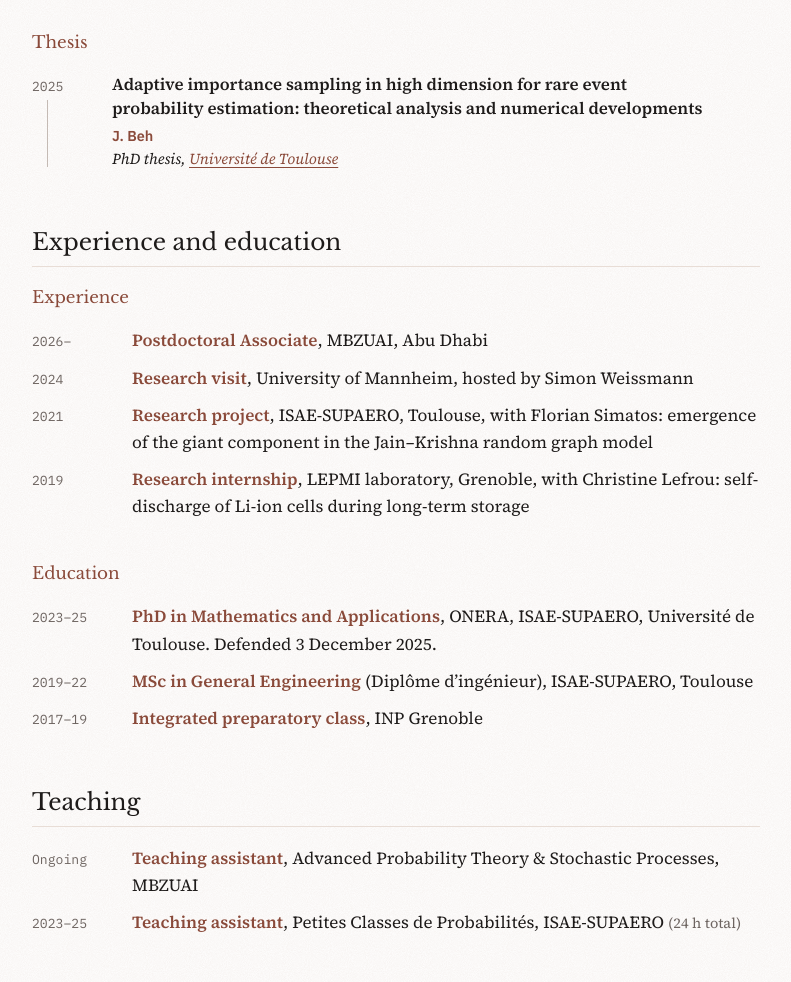
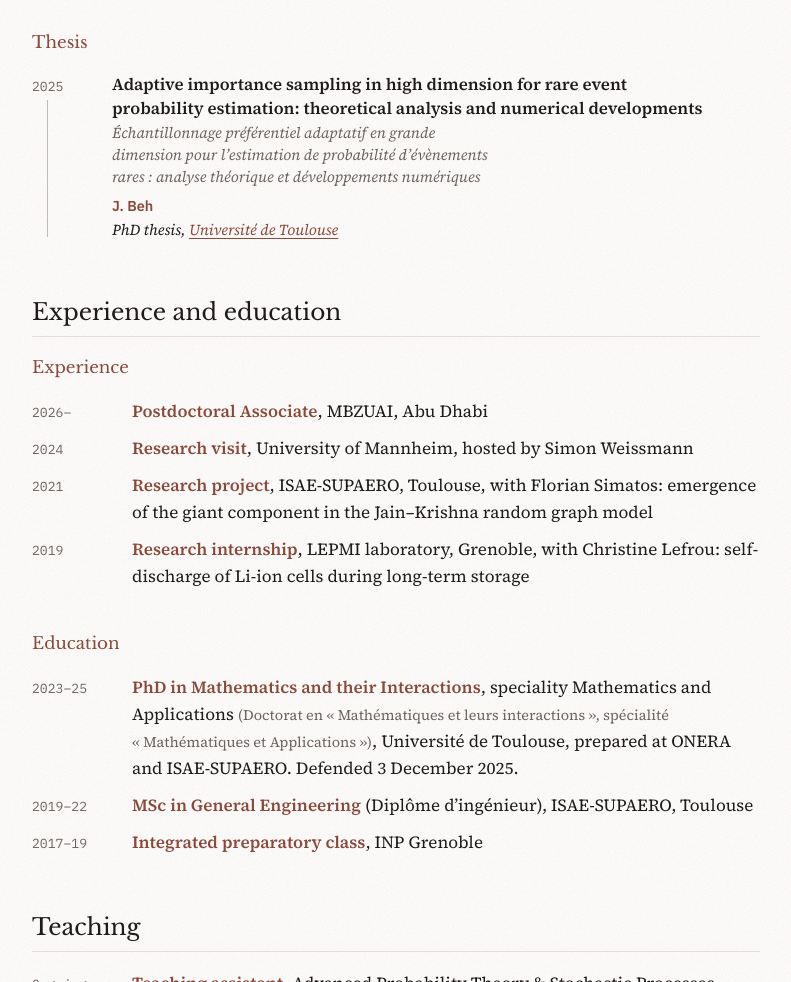
Before and after one commit to JasonBKX/JasonBKX.github.io, a plain HTML site: page index.html in a window 1280 px wide. Shown: the part 1780-2762 px from the top of the page, without its empty margins (244-1035 px from the left). Drawn offline with nearby package versions, Linux system fonts and the light colour scheme.

Commit message:
Add files via upload

```diff
--- a/index.html
+++ b/index.html
@@ -56,6 +56,7 @@ section p{margin:0 0 1em;max-width:65ch}
 ol.pubs{list-style:none;padding:0;margin:0;display:flex;flex-direction:column;gap:26px}
 .pub{display:grid;grid-template-columns:64px 1fr;gap:16px}
 .pub > div{min-width:0}
+.pub .fr{font-style:italic;color:var(--muted);font-size:.95rem;line-height:1.45;margin:-2px 0 6px;text-wrap:balance}
 .pub .yr{position:relative}
 .pub.run-cont .yr{color:transparent;user-select:none}
 .pub.run-start .yr::after,.pub.run-cont .yr::after{content:"";position:absolute;left:1.15em;bottom:-26px;border-left:1.5px solid var(--dot)}
@@ -211,6 +212,7 @@ footer{font-family:var(--mono);font-size:.75rem;color:var(--muted);border-top:1p
     <ol class="pubs">
       <li class="pub"><span class="yr">2025</span><div>
         <h4>Adaptive importance sampling in high dimension for rare event probability estimation: theoretical analysis and numerical developments</h4>
+        <p class="fr" lang="fr">Échantillonnage préférentiel adaptatif en grande dimension pour l’estimation de probabilité d’évènements rares : analyse théorique et développements numériques</p>
         <p class="auth"><strong>J. Beh</strong></p>
         <p class="venue">PhD thesis, <a href="https://utheme.utoulouse.fr/s/fr/item/45143" target="_blank" rel="noopener">Université de Toulouse</a></p>
       </div></li>
@@ -234,7 +236,7 @@ footer{font-family:var(--mono);font-size:.75rem;color:var(--muted);border-top:1p
     <div class="group">
     <h3 class="grp">Education</h3>
     <ol class="talks">
-      <li><span class="yr">2023–25</span><span><strong>PhD in Mathematics and Applications</strong>, ONERA, ISAE-SUPAERO, Université de Toulouse. Defended 3 December 2025.</span></li>
+      <li><span class="yr">2023–25</span><span><strong>PhD in Mathematics and their Interactions</strong>, speciality Mathematics and Applications <span lang="fr" class="aff">(Doctorat en « Mathématiques et leurs interactions », spécialité « Mathématiques et Applications »)</span>, Université de Toulouse, prepared at ONERA and ISAE-SUPAERO. Defended 3 December 2025.</span></li>
       <li><span class="yr">2019–22</span><span><strong>MSc in General Engineering</strong> (Diplôme d’ingénieur), ISAE-SUPAERO, Toulouse</span></li>
       <li><span class="yr">2017–19</span><span><strong>Integrated preparatory class</strong>, INP Grenoble</span></li>
     </ol>
```
